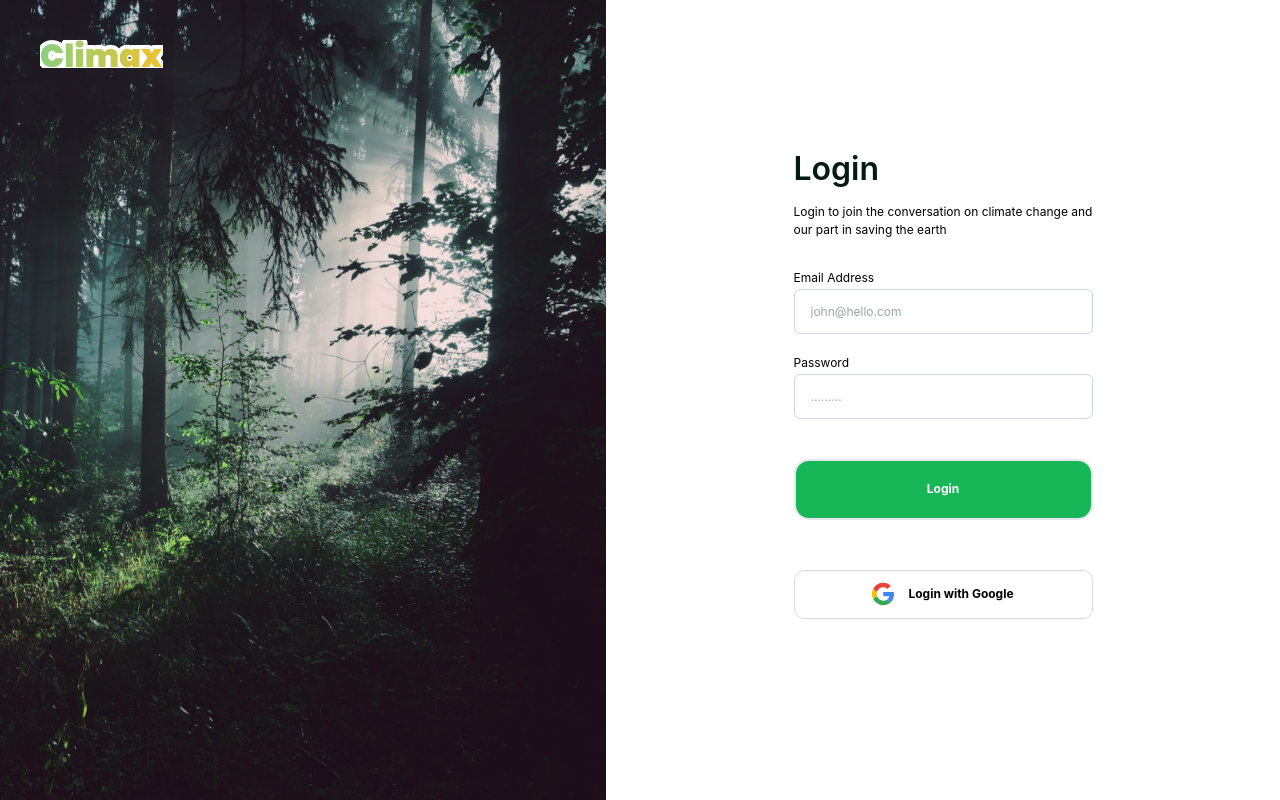
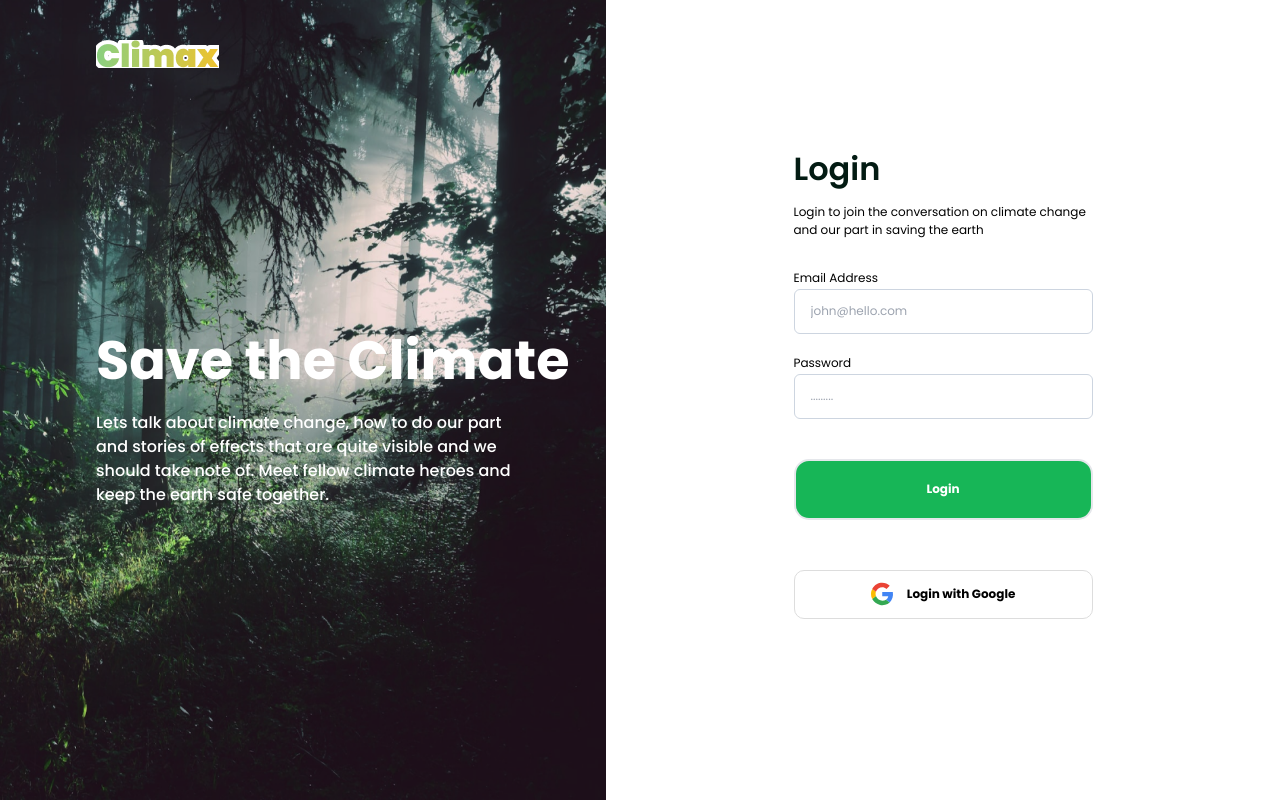
Before and after one commit to princewhyte2/climax, a Next.js app: page /login in a window 1280 px wide. Built offline with nearby package versions, Linux system fonts and the light colour scheme.

Commit message:
refactor for responsiveness

```diff
--- a/pages/_document.tsx
+++ b/pages/_document.tsx
@@ -30,6 +30,17 @@ export default function Document() {
         />
         <link rel="apple-touch-icon" href="/apple-icon.png" />
         <meta name="theme-color" content="#317EFB" />
+
+        <link rel="preconnect" href="https://fonts.googleapis.com" />
+        <link
+          rel="preconnect"
+          href="https://fonts.gstatic.com"
+          crossOrigin="true"
+        />
+        <link
+          href="https://fonts.googleapis.com/css2?family=Poppins:ital,wght@0,400;0,500;0,600;0,700;0,800;0,900;1,400;1,500;1,600;1,700;1,800;1,900&display=swap"
+          rel="stylesheet"
+        />
       </head>
       <body>
         <Main />
--- a/pages/login.tsx
+++ b/pages/login.tsx
@@ -5,7 +5,7 @@ export default function Login() {
     <main className="h-screen w-full">
       <div className="h-full w-full flex">
         <div className="flex-1 relative overflow-hidden h-full hidden lg:block">
-          <div className="absolute top-10 left-10">
+          <div className="absolute top-10 xl:left-24 lg:left-2">
             <img src="/Climax.png" alt="logo" className="w-full h-full" />
           </div>
           <img
@@ -13,7 +13,16 @@ export default function Login() {
             alt="login background image"
             className="w-full h-full"
           />
-          <div className="absolute"></div>
+          <div className="absolute xl:top-80 xl:left-24 lg:left-2 lg:top-60 ">
+            <p className="text-white font-bold text-[54px] xl:leading-[81px] lg:leading-[60px] ">
+              Save the Climate
+            </p>
+            <p className="xl:text-base lg:text-sm font-medium leading-6 text-white mt-2.5 w-full max-w-[424px]  ">
+              Lets talk about climate change, how to do our part and stories of
+              effects that are quite visible and we should take note of. Meet
+              fellow climate heroes and keep the earth safe together.
+            </p>
+          </div>
         </div>
 
         <div className="pb-[57px] w-full lg:max-w-[674px] h-full flex flex-col lg:justify-center items-center bg-login-bg bg-no-repeat bg-cover lg:bg-none  overflow-y-auto px-[19px] ">
--- a/styles/globals.css
+++ b/styles/globals.css
@@ -6,8 +6,7 @@ html,
 body {
   padding: 0;
   margin: 0;
-  font-family: -apple-system, BlinkMacSystemFont, Segoe UI, Roboto, Oxygen,
-    Ubuntu, Cantarell, Fira Sans, Droid Sans, Helvetica Neue, sans-serif;
+  font-family: "Poppins", sans-serif;
 }
 
 a {
```
Also changed, not shown: 1 other file (tests, documents, lock files or other folders).
